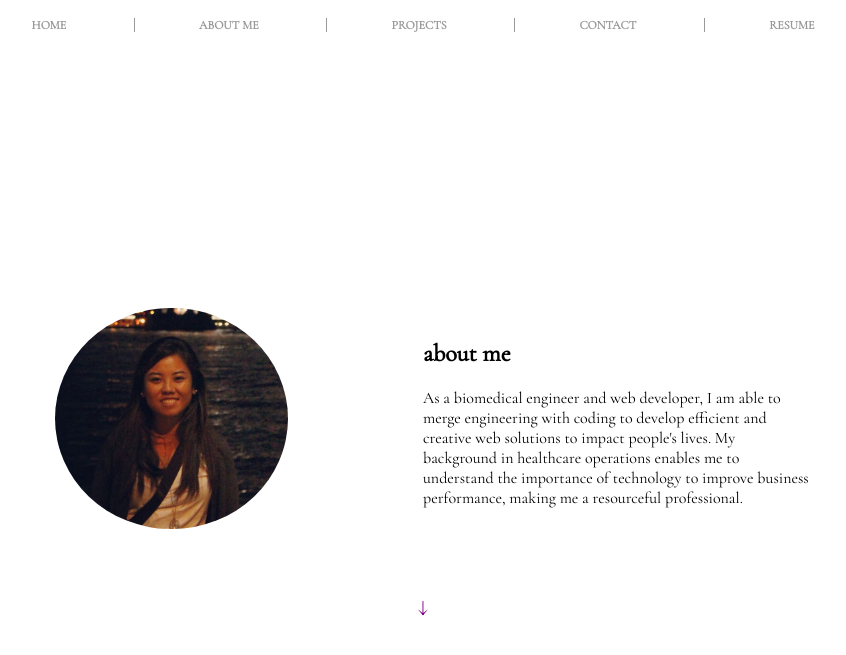
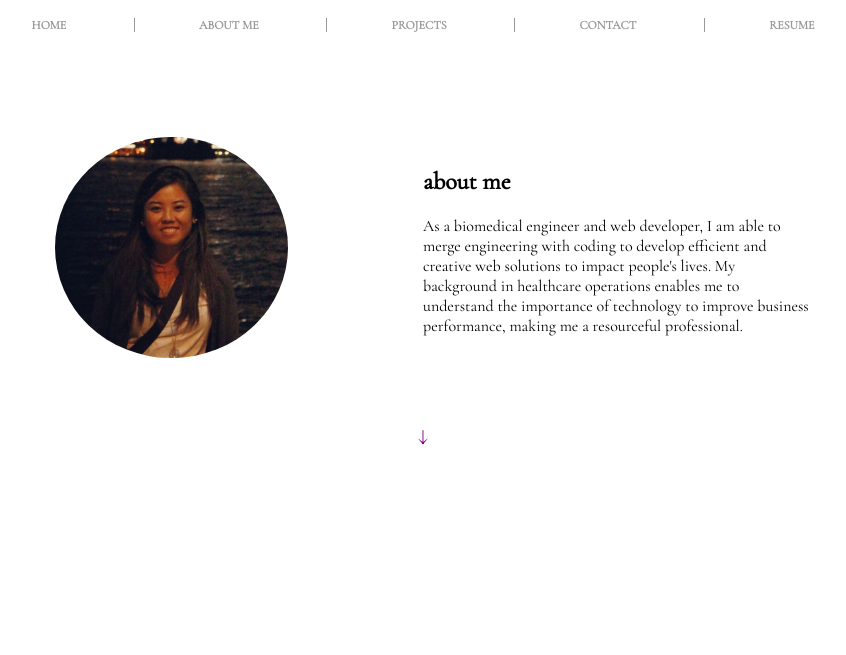
Before and after one commit to dkoreeda/portfolio, a plain HTML site: page about-me.html in a window 1280 px wide. Shown: the part 90-745 px from the top of the page, without its empty margins (217-1063 px from the left). Drawn offline with nearby package versions, Linux system fonts and the light colour scheme.

Commit message:
fix margin top about me page

```diff
--- a/style.css
+++ b/style.css
@@ -74,7 +74,6 @@ ul li a:hover {
 }
 
 .main {
-  padding: 5% 0;
   margin: 12% 8%;
 }
 
@@ -155,8 +154,8 @@ ul li a:hover {
 .parent {
   width: 90%;
   height: auto;
-  margin-top: 10%;
-  padding: 5%;
+  margin: 5% auto;
+  padding: 0 5%;
   display: flex;
   flex-direction: row;
   justify-content: center;
```
